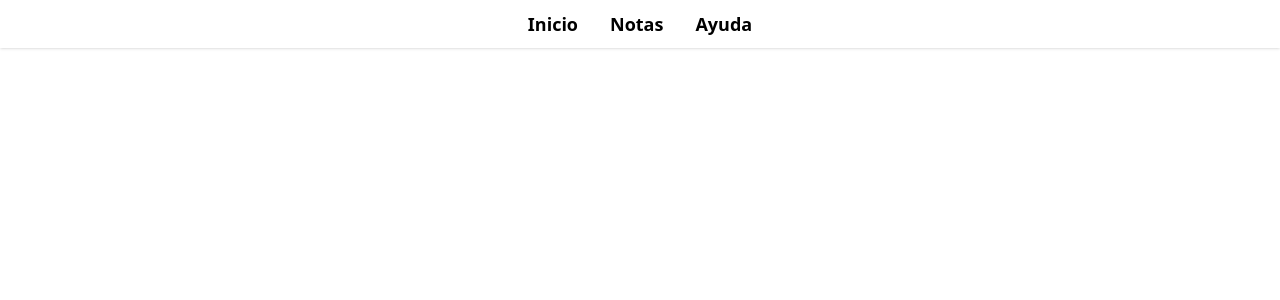
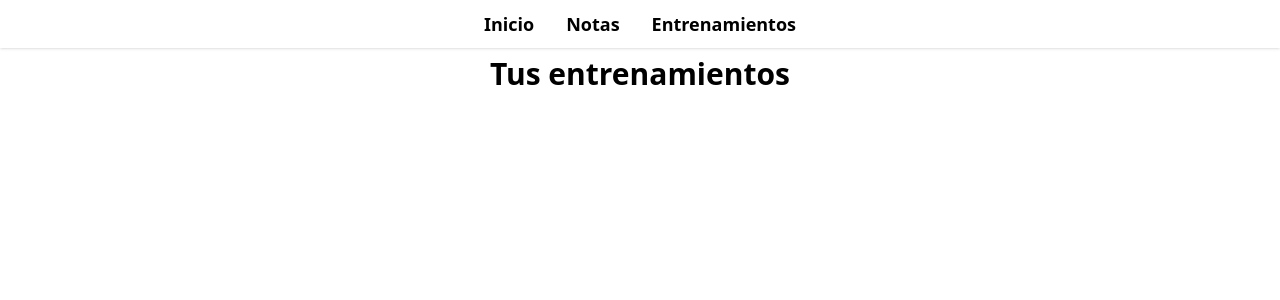
Before and after one commit to martinvruiz/gymnotes, a React (Create React App) app: page /workout in a window 1280 px wide. Before the commit this address had no page. Shown: the top 300 px of the page. Built offline with nearby package versions, Linux system fonts and the light colour scheme.

Commit message:
added workout

```diff
--- a/package.json
+++ b/package.json
@@ -6,7 +6,7 @@
     "cra-template": "1.2.0",
     "react": "^18.3.1",
     "react-dom": "^18.3.1",
-    "react-router-dom": "^7.0.2",
+    "react-router-dom": "^7.1.1",
     "react-scripts": "5.0.1"
   },
   "scripts": {
--- a/src/App.js
+++ b/src/App.js
@@ -2,6 +2,7 @@ import { Navbar } from "./components/Navbar/Navbar";
 import { Home } from "./pages/Home";
 import { Notes } from "./pages/Notes";
 import { BrowserRouter, Route, Routes } from "react-router-dom";
+import { Workout } from "./pages/Workout";
 
 
 function App() {
@@ -12,6 +13,7 @@ function App() {
         <Routes>
           <Route path="/" element={<Home/>}/>
           <Route path="/notes" element={<Notes/>}/>
+          <Route path="/workout" element={<Workout/>}/>
         </Routes>
       </BrowserRouter>
     </div>
--- a/src/components/Navbar/Navbar.jsx
+++ b/src/components/Navbar/Navbar.jsx
@@ -15,7 +15,7 @@ export const Navbar = ()=>{
                     <Link to="/notes" className="text-lg font-semibold">Notas</Link>
                 </li>
                 <li>
-                    <Link to="/help" className="text-lg font-semibold">Ayuda</Link>
+                    <Link to="/workout" className="text-lg font-semibold">Entrenamientos</Link>
                 </li>
             </ul>
         </nav>
--- a/src/components/NoteSaver/NoteSaver.jsx
+++ b/src/components/NoteSaver/NoteSaver.jsx
@@ -129,7 +129,6 @@ export const NoteSaver = ()=>{
                 name="sets"
                 id="sets"
                 min={1}
-                max={4}
                 placeholder="Cantidad de sets"
                 value={formData.sets}
                 onChange={handleChange}
--- /dev/null
+++ b/src/pages/Workout.jsx
@@ -0,0 +1,12 @@
+
+
+
+export const Workout = () => {
+
+
+    return <>
+        <div className="flex flex-col items-center justify-center h-full">
+            <h2 className=" my-2 text-xl lg:text-3xl font-semibold">Tus entrenamientos</h2>
+        </div>
+    </>
+}
```
Also changed, not shown: 1 other file (tests, documents, lock files or other folders).
